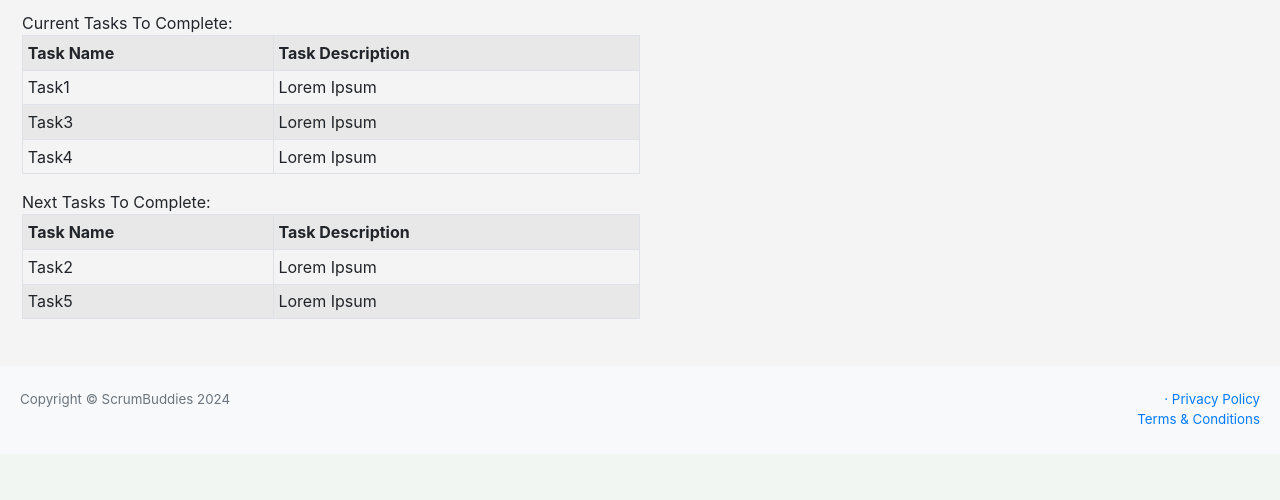
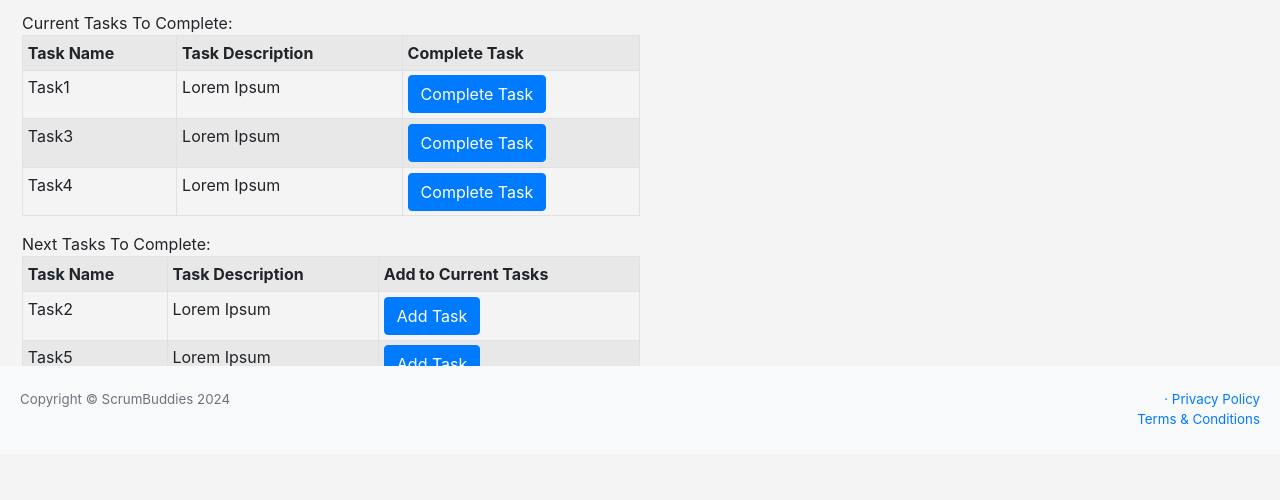
Before and after one commit to CharlieSilver1108/Sustainability-Game, a Django app: page /tasks/task_view in a window 1280 px wide. Shown: the part 346-846 px from the top of the page. Before the commit the page ends 770 px from the top, so only its background shows below. Run offline with Django 5.2, Linux system fonts and the light colour scheme; a user stored in the database is signed in; data comes from the database, SQL or seed files in the repository; both versions use the stored data as it was after the commit.

Commit message:
tables has now been added and tasks can be moved to current tasks

```diff
--- a/tasks/templates/tasks/tasks.html
+++ b/tasks/templates/tasks/tasks.html
@@ -7,18 +7,34 @@
     <div class="container-fluid">
         Current Tasks To Complete:
         <table style="width:50%" class="table table-striped table-bordered table-hover table-sm">
-            <tr><th>Task Name</th><th>Task Description</th></tr>
+            <tr><th>Task Name</th><th>Task Description</th><th>Complete Task</th></tr>
             {% for task in currentTasks %}
-                <tr><td>{{task.name}}</td><td>{{task.description}}</td></tr>
+                <tr>
+                    <td>{{task.name}}</td>
+                    <td>{{task.description}}</td>
+                    <td>
+                        <button type="submit" class="btn btn-primary">Complete Task</button>
+                    </td>
+                </tr>
             {% endfor %}
         </table>
     </div>
     <div class="container-fluid">
         Next Tasks To Complete:
         <table style="width:50%" class="table table-striped table-bordered table-hover table-sm">
-            <tr><th>Task Name</th><th>Task Description</th></tr>
+            <tr><th>Task Name</th><th>Task Description</th><th>Add to Current Tasks</th></tr>
             {% for task in availableTasks %}
-                <tr><td>{{task.name}}</td><td>{{task.description}}</td></tr>
+                <tr>
+                    <td>{{task.name}}</td>
+                    <td>{{task.description}}</td>
+                    <td>
+                        <form method="POST" action="{% url 'add_task' %}" style="display:inline">
+                            {% csrf_token %}
+                            <input type="hidden" name="id" value="{{ task.id }}">
+                            <button type="submit" class="btn btn-primary">Add Task</button>
+                        </form>
+                    </td>
+                </tr>
             {% endfor %}
         </table>
     </div>
--- a/tasks/urls.py
+++ b/tasks/urls.py
@@ -1,7 +1,9 @@
 from django.urls import path
 
 from . import views
+from .views import add_task, task_view
 
 urlpatterns = [
     path('task_view', views.task_view, name='task_view'),
+    path('add_task', views.add_task, name='add_task')
 ]
--- a/tasks/views.py
+++ b/tasks/views.py
@@ -1,8 +1,8 @@
-from django.shortcuts import render
+from django.shortcuts import render, redirect
 from django.http import HttpResponse
 from django.contrib.auth.decorators import login_required
-from .models import Task
-from .models import Task_Type
+from .models import Task, Task_Type
+from .forms import AddTask
 
 def task_view(request):
     allTasks = Task.objects.all()
@@ -22,3 +22,30 @@ def task_view(request):
     currentTasks = Task.objects.filter(id__in=currentTaskIDs)
 
     return render(request, 'tasks/tasks.html', {'currentTasks': currentTasks,'availableTasks': availableTasks})
+
+def add_task(request):
+    if request.method == 'POST':
+        form = AddTask(request.POST)
+        if form.is_valid():
+            user = request.user
+            profile = user.profile
+            task_id = form.cleaned_data['id']
+
+            try:
+                task = Task.objects.get(id=task_id)
+            except Task.DoesNotExist:
+                return redirect('task_view')
+
+            if not profile.taskOne:
+                profile.taskOne = task
+            elif not profile.taskTwo:
+                profile.taskTwo = task
+            elif not profile.taskThree:
+                profile.taskThree = task
+            else:
+                pass
+
+            profile.save()
+            return redirect('task_view')
+    else:
+        return render(request, 'tasks/tasks.html', {})
```
Also changed, not shown: tasks/forms.py (added, +9 -0 lines), db.sqlite3.
